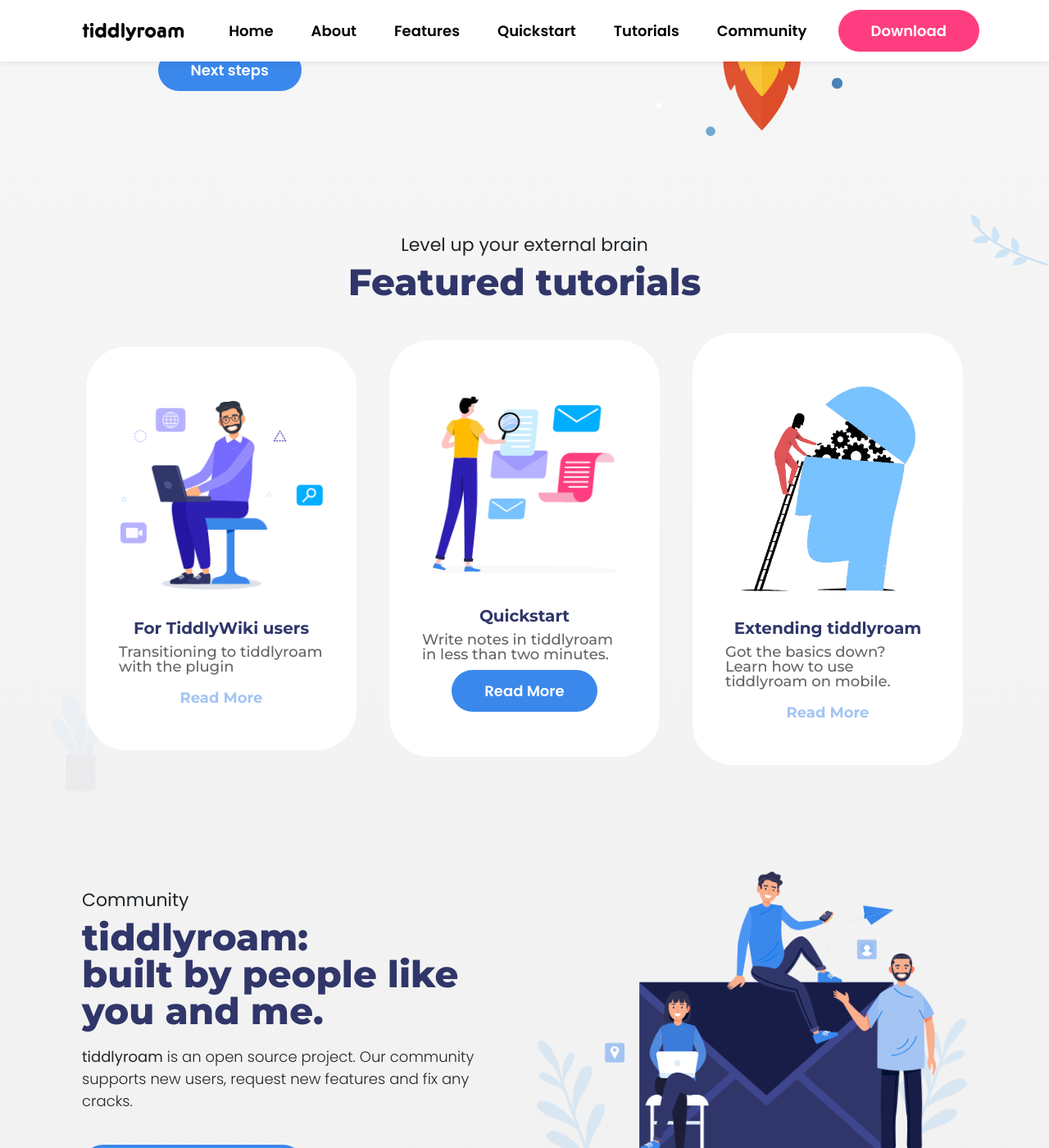
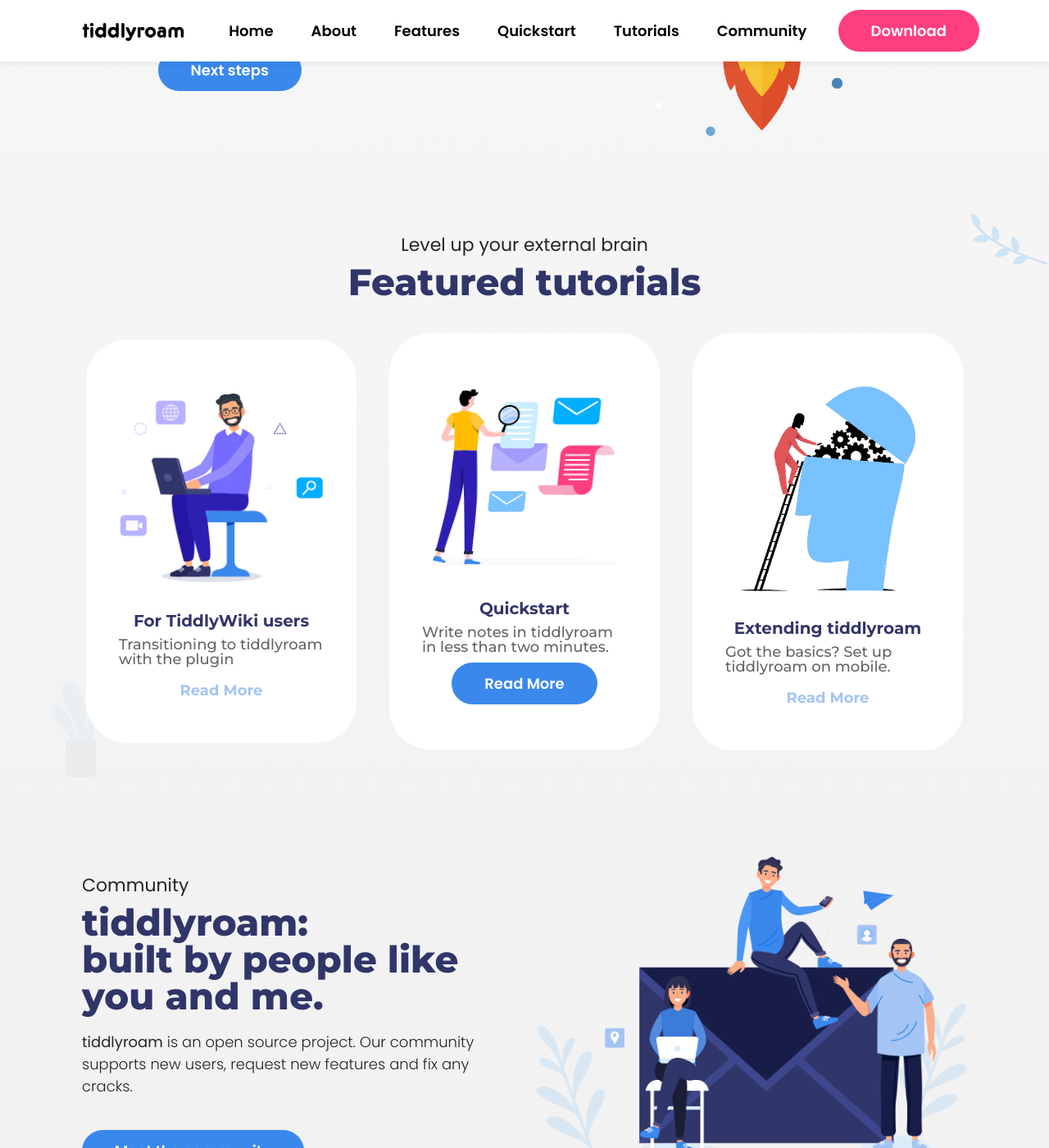
Before and after one commit to jokroese/tiddlyroam_org, a Jekyll site: the page built from index.md, in a window 1280 px wide and 1400 px high, scrolled down 2991 px. Shown: the whole window at 82% size. Built offline with Jekyll 4.4.1, drawn with Linux system fonts in a browser that asks for light colours.

Commit message:
Minor changes to positioning
Note to self: don't ask Tom for his opinion on anything ever

```diff
--- a/_includes/footer.html
+++ b/_includes/footer.html
@@ -5,8 +5,8 @@
 
 <div class="container footer-container">
 <div class="col-lg-4 col-md-6 footer-logo">
-<a href = "{{ site.baseurl }}"><img src="assets/images/tiddlyroam-logo-white.png"></a>
-<p class="footer-susection-text">your open source external brain.</p>
+<a class="footer-subsection-title" href = "{{ site.baseurl }}"><img src="assets/images/tiddlyroam-logo-white.png"></a>
+<p class="footer-subsection-text">your open source external brain.</p>
 </div>
 <div class="col-lg-4 col-md-6 footer-subsection">
 <div class="footer-subsection-2-1">
--- a/index.md
+++ b/index.md
@@ -174,7 +174,7 @@ The combination leads to what Roam calls ‘networked thought’. This is best e
 <img src="assets/images/head-repair.png">
 </div>
 <h3 class="blog-post-title">Extending tiddlyroam</h3>
-<p class="blog-post-subtitle">Got the basics down? Learn how to use tiddlyroam on mobile.</p>
+<p class="blog-post-subtitle">Got the basics? Set up tiddlyroam on mobile.</p>
 <a class="blog-post-link" href="#extending-tiddlyroam">Read More</a>
 </div>
 </div>
```
Also changed, not shown: Gemfile.lock (added), assets/css/style.css.
